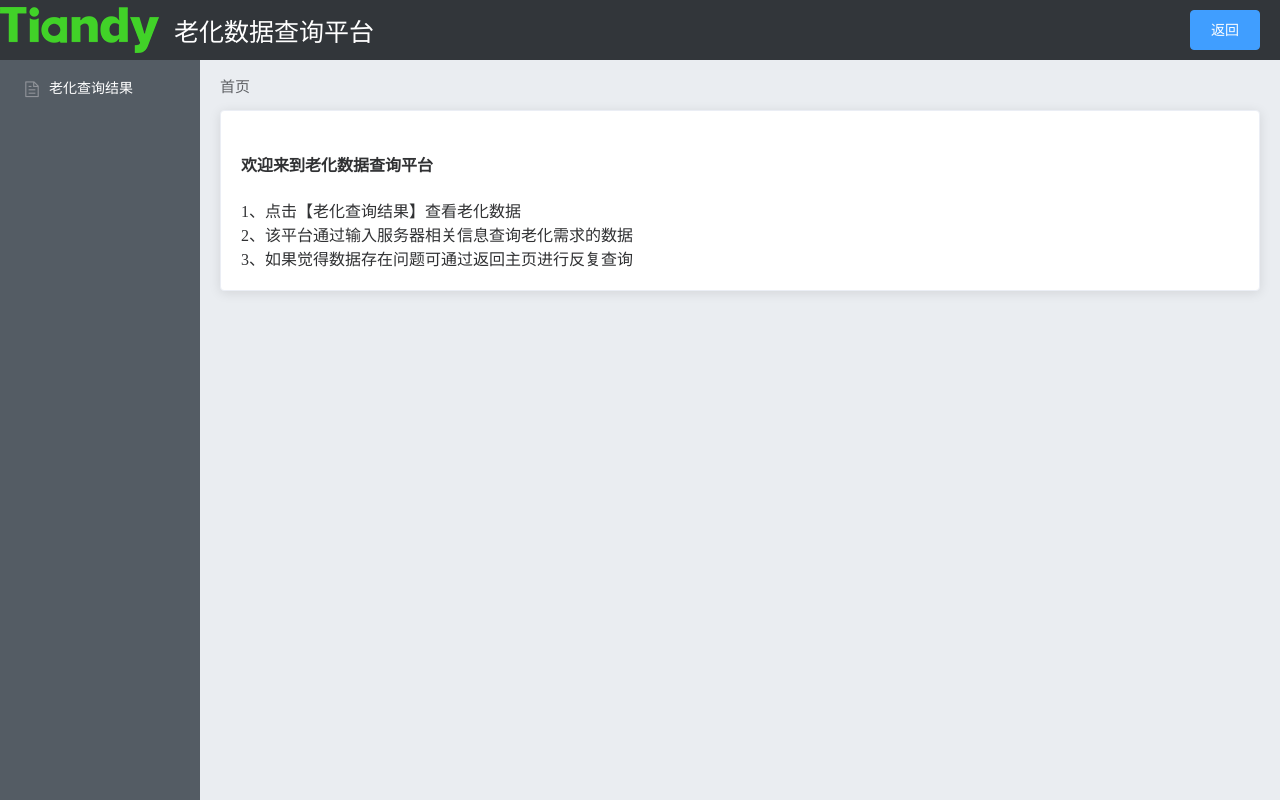
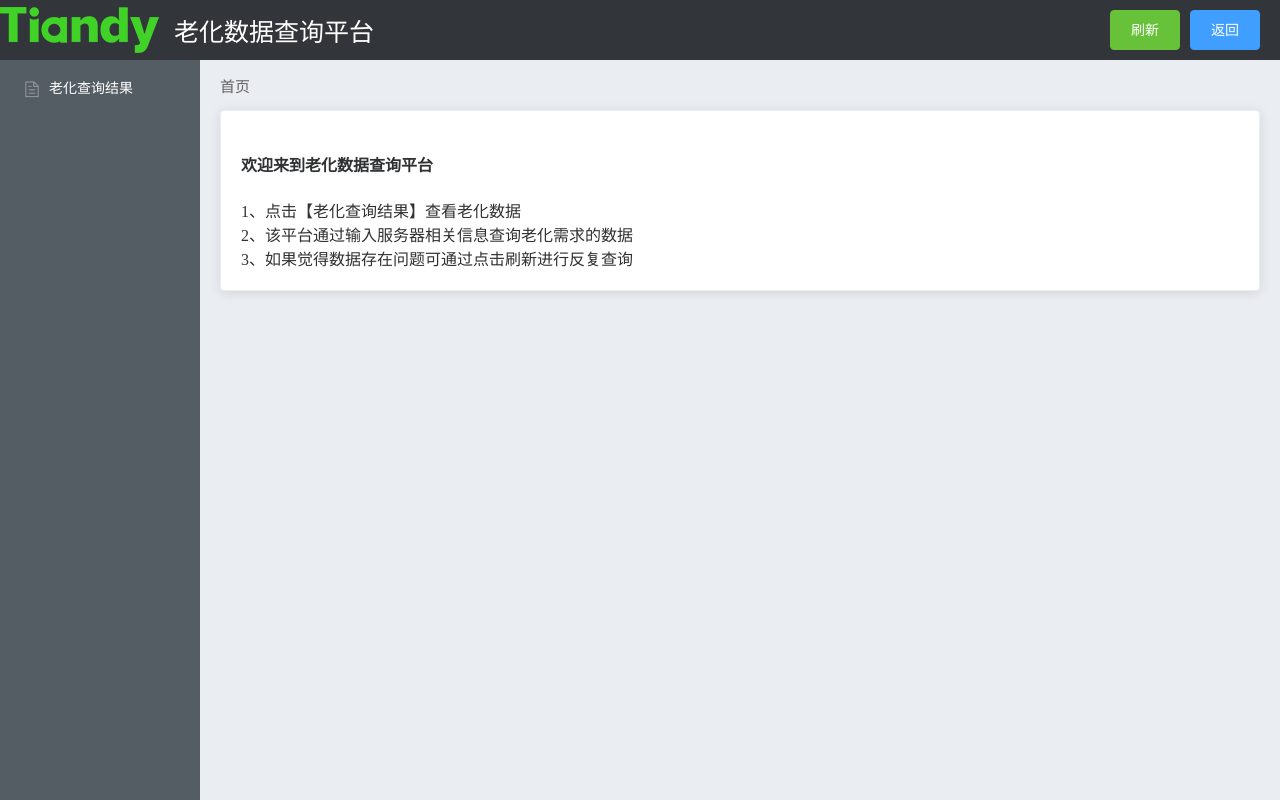
Before and after one commit to liudoudou86/Aging_monitoring, a Vue app in the folder vue_aging/: page /#/welcome in a window 1280 px wide. Built offline with nearby package versions, Linux system fonts and the light colour scheme.

Commit message:
update code

```diff
--- a/vue_aging/package.json
+++ b/vue_aging/package.json
@@ -9,8 +9,8 @@
   },
   "dependencies": {
     "axios": "^0.21.1",
-    "core-js": "^3.6.5",
-    "element-ui": "^2.4.5",
+    "core-js": "^3.12.0",
+    "element-ui": "^2.15.1",
     "vue": "^2.6.11",
     "vue-router": "^3.2.0"
   },
--- a/vue_aging/src/components/Aging.vue
+++ b/vue_aging/src/components/Aging.vue
@@ -76,6 +76,7 @@ export default {
     },
     submitAgingForm (agingFormRef) {
       const api = '/aging?IP_ADDRESS=' + this.agingForm.IP_ADDRESS + '&PORT=' + this.agingForm.PORT + '&USER=' + this.agingForm.USER + '&PASSWORD=' + this.agingForm.PASSWORD
+      sessionStorage.setItem('apiaddress', JSON.stringify(api)) // 将接口存入sessionStorage中
       this.$http.get(api).then(
         (result) => {
           this.$message.success('请求成功') // 此处箭头函数的作用是为了更清晰的指向Message
--- a/vue_aging/src/components/Home.vue
+++ b/vue_aging/src/components/Home.vue
@@ -6,7 +6,11 @@
                 <img src="../assets/tiandy_logo.png" alt="">
                 <span>老化数据查询平台</span>
             </div>
-            <el-button type="primary" @click="logout">返回</el-button>
+            <div>
+                <!-- 将按钮封装到一起 -->
+                <el-button type="success" @click="refresh">刷新</el-button>
+                <el-button type="primary" @click="logout">返回</el-button>
+            </div>
         </el-header>
         <!-- 整体页面主体 -->
         <el-container>
@@ -37,6 +41,21 @@ export default {
   methods: {
     logout () {
       this.$router.push('/aging')
+    },
+    refresh () {
+      this.$router.push({ path: '/welcome' })
+      const api = JSON.parse(sessionStorage.getItem('apiaddress'))
+      this.$http.get(api).then(
+        (result) => {
+          this.$message.success('请求成功') // 此处箭头函数的作用是为了更清晰的指向Message
+          sessionStorage.setItem('agingdata', JSON.stringify(result.data)) // 将接口返回值存入sessionStorage中
+          // console.log(result.data)
+        }
+      ).catch(
+        () => {
+          this.$message.error('请求失败')
+        }
+      )
     }
   }
 }
--- a/vue_aging/src/components/Welcome.vue
+++ b/vue_aging/src/components/Welcome.vue
@@ -17,7 +17,7 @@
                 <span>2、该平台通过输入服务器相关信息查询老化需求的数据</span>
             </div>
             <div>
-                <span>3、如果觉得数据存在问题可通过返回主页进行反复查询</span>
+                <span>3、如果觉得数据存在问题可通过点击刷新进行反复查询</span>
             </div>
         </el-card>
     </div>
```
Also changed, not shown: 2 other files (tests, documents, lock files or other folders).
